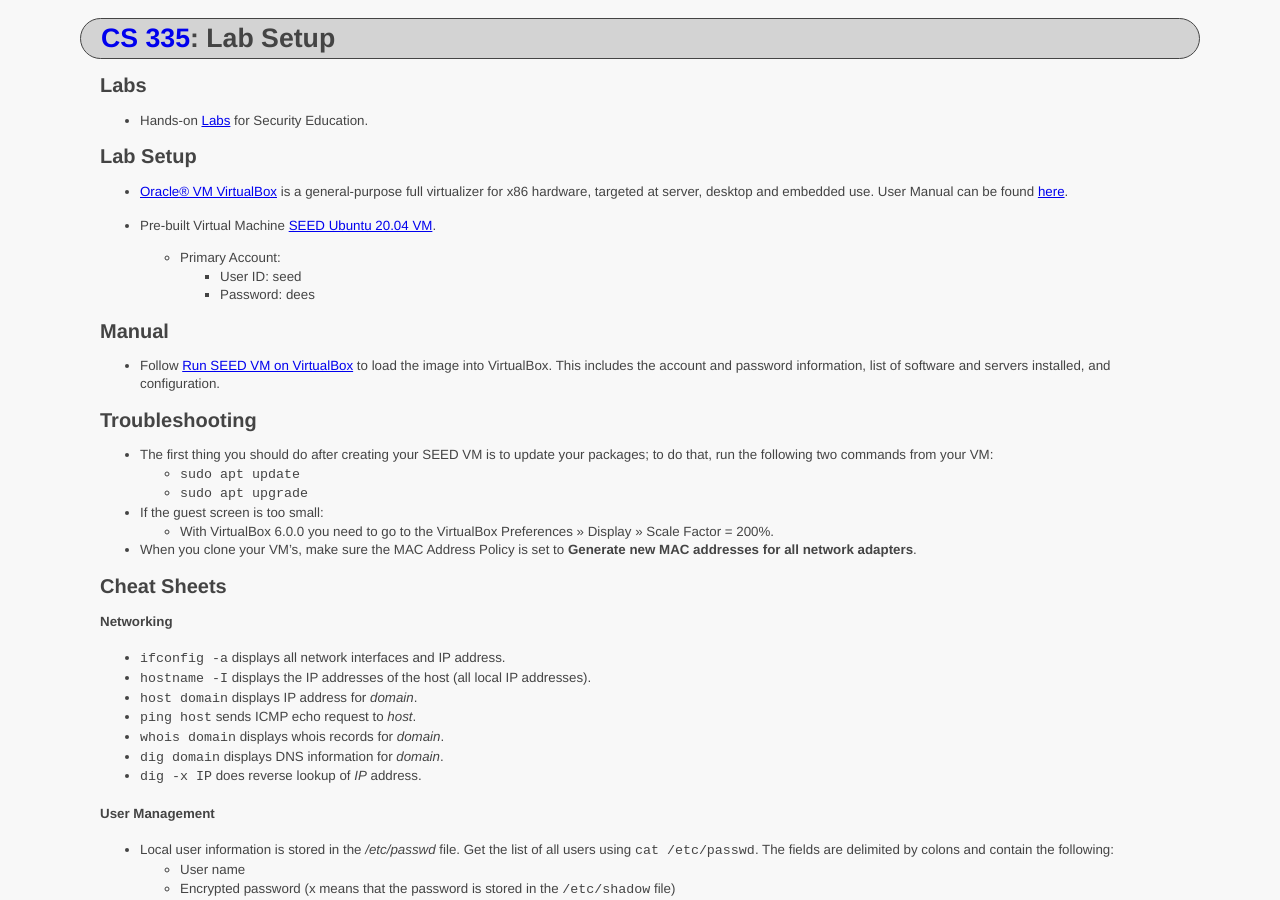
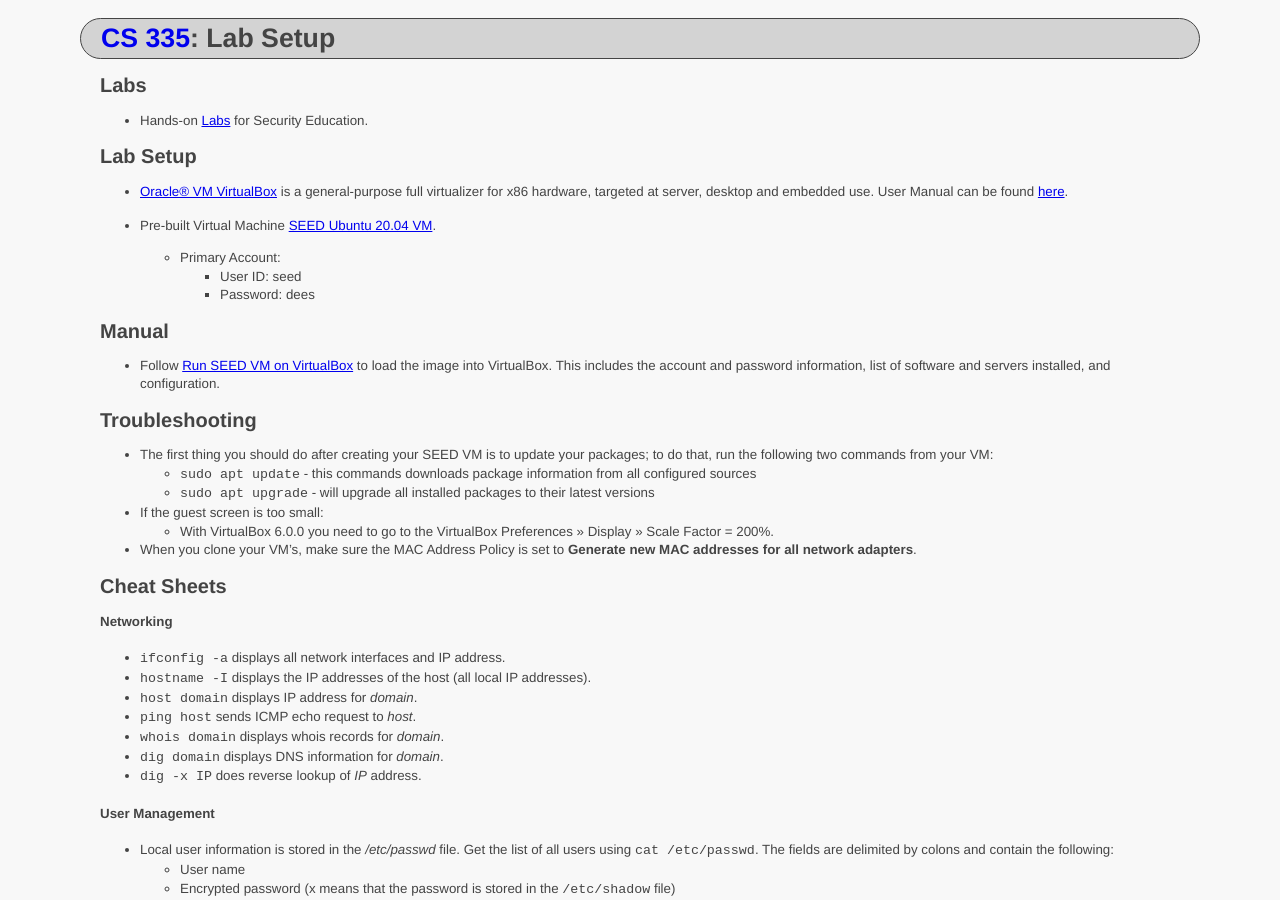
Before and after one commit to ycpcs/cs335-spring2022, a Jekyll site: the page built from labs/setup.md, in a window 1280 px wide and 900 px high. Built offline with Jekyll 4.4.1, drawn with Linux system fonts in a browser that asks for light colours.

Commit message:
add comment

````diff
--- a/labs/setup.md
+++ b/labs/setup.md
@@ -24,8 +24,8 @@
 Troubleshooting
 -----------------------------------
 - The first thing you should do after creating your SEED VM is to update your packages; to do that, run the following two commands from your VM:
-  - ```sudo apt update```
-  - ```sudo apt upgrade```
+  - ```sudo apt update``` - this commands downloads package information from all configured sources
+  - ```sudo apt upgrade``` - will upgrade all installed packages to their latest versions
 - If the guest screen is too small:
   - With VirtualBox 6.0.0 you need to go to the VirtualBox Preferences » Display » Scale Factor = 200%.
 - When you clone your VM's, make sure the MAC Address Policy is set to __Generate new MAC addresses for all network adapters__.
````
